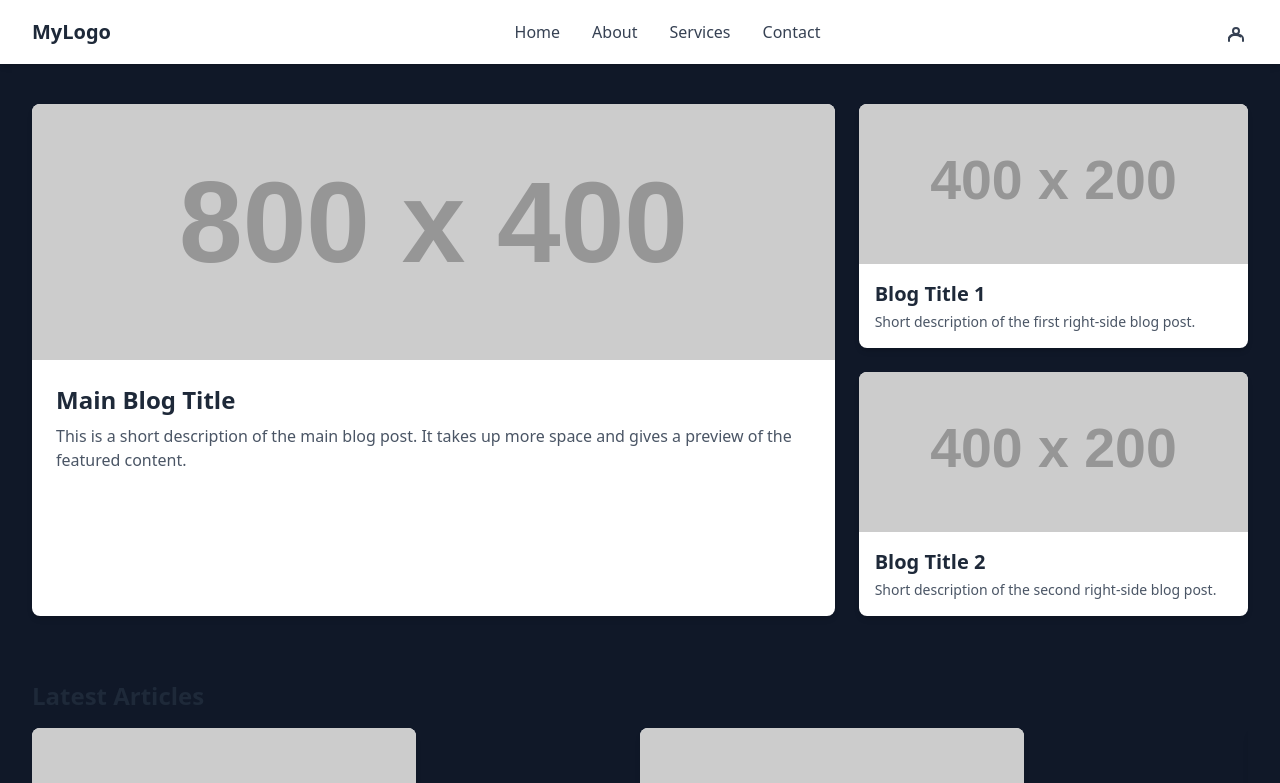
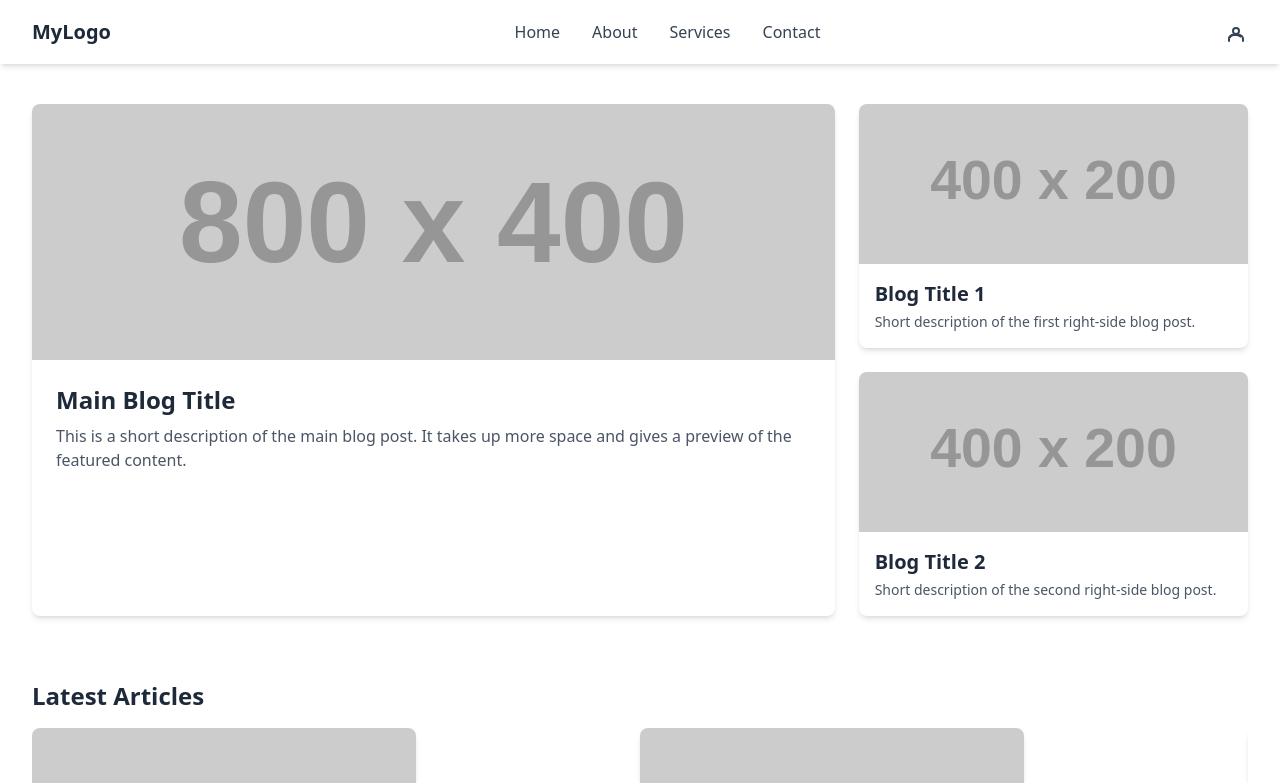
Before and after one commit to Wasayshaikh/blog-posting, a React (Vite) app: page / in a window 1280 px wide. Shown: the top 783 px of the page. Built offline with nearby package versions, Linux system fonts and the light colour scheme.

Commit message:
remove bg color

```diff
--- a/src/main.tsx
+++ b/src/main.tsx
@@ -5,7 +5,7 @@ import App from './App.tsx'
 
 createRoot(document.getElementById('root')!).render(
   <StrictMode>
-   <div className='bg-gray-900'>
+   <div className=''>
      <App />
    </div>
   </StrictMode>,
```
